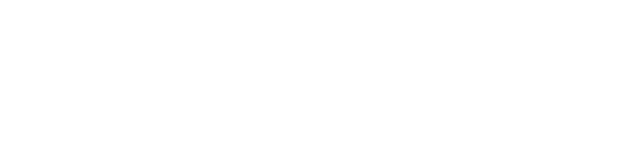
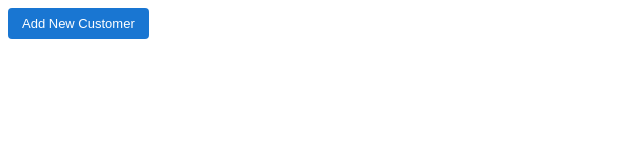
Before and after one commit to jharrisKSA/pearson, a plain HTML site: page index.html in a window 1280 px wide. Shown: the whole page, without its empty margins (0-640 px from the left). Drawn offline with Linux system fonts and the light colour scheme.

Commit message:
Add files via upload

```diff
--- a/index.html
+++ b/index.html
@@ -23,7 +23,7 @@
 
 <body>
 
-<button id="addCustomerBtn" style="display:none;">
+<button id="addCustomerBtn">
 Add New Customer
 </button>
 
@@ -43,6 +43,7 @@
 Listens for call data updates
 */
 window.addEventListener("message", function(event) {
+console.log("message", event);
 
     if (!event.data) return;
 
@@ -54,12 +55,13 @@
 
         const customerFound = callVars.callAssociatedData.CustomerFound;
 
+/*
         if (customerFound === false || customerFound === "false") {
             btn.style.display = "inline-block";
         } else {
             btn.style.display = "none";
         }
-
+*/
     }
 
 });
```
